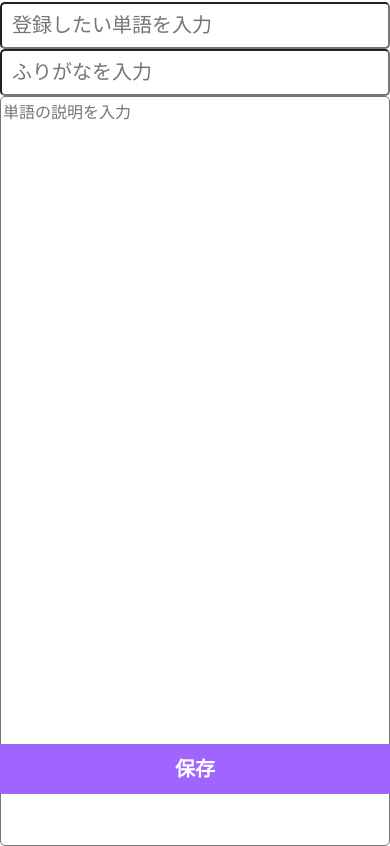
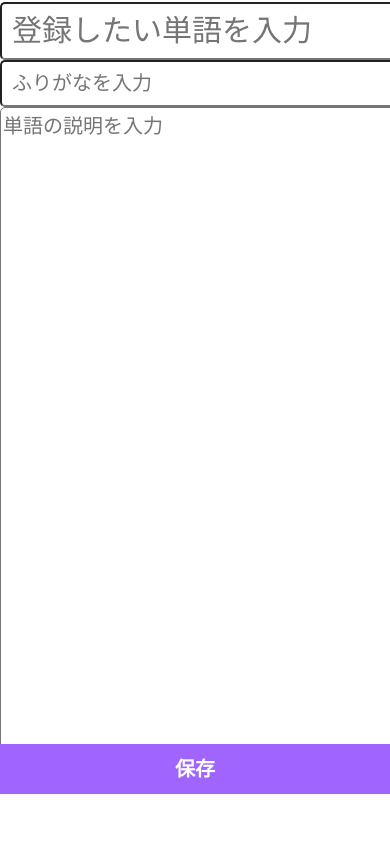
Before and after one commit to ymmyo5/my-dictionary, a plain HTML site: page index.html in a window 390 px wide. Shown: the part 50-896 px from the top of the page. After the commit the page ends 844 px from the top, so only its background shows below. Drawn offline with nearby package versions, Linux system fonts and the light colour scheme.

Commit message:
textareaがフッターより高くなるように設定

```diff
--- a/css/common.css
+++ b/css/common.css
@@ -36,6 +36,8 @@ html, body {
 /* 親の設定 */
 .parent {
     display: flex; /* 横並びにする */
+    padding-top: 52px;
+    padding-bottom: 52px;
 }
 
 /* サイドの設定 */
@@ -243,6 +245,7 @@ table {
     .drawer-nav ul li {
         box-sizing: border-box;
         border-bottom: 1px solid #3978d6;
+        padding: 10px;
     }
 
     .drawer-nav ul li a {
@@ -268,7 +271,19 @@ table {
         height: 100svh;
     }
 
+    .center #text {
+        font-size: 20px;
+    }
+
     .wr {
         flex-direction: column;
     }
+
+    .wr #word {
+        font-size: 30px;
+    }
+
+    .wr #ruby {
+        font-size: 20px;
+    }
 }
--- a/js/common.js
+++ b/js/common.js
@@ -1,10 +1,4 @@
 "use strict";
-
-//ヘッダーの高さ分だけコンテンツを下げる
-$(function() {
-    var height = $(".header").height();
-    $("body").css("margin-top", height + 2);//2pxだけ余裕をもたせる
-});
 
 $(function() {
 	$('.menu-btn').click(function() {
```
